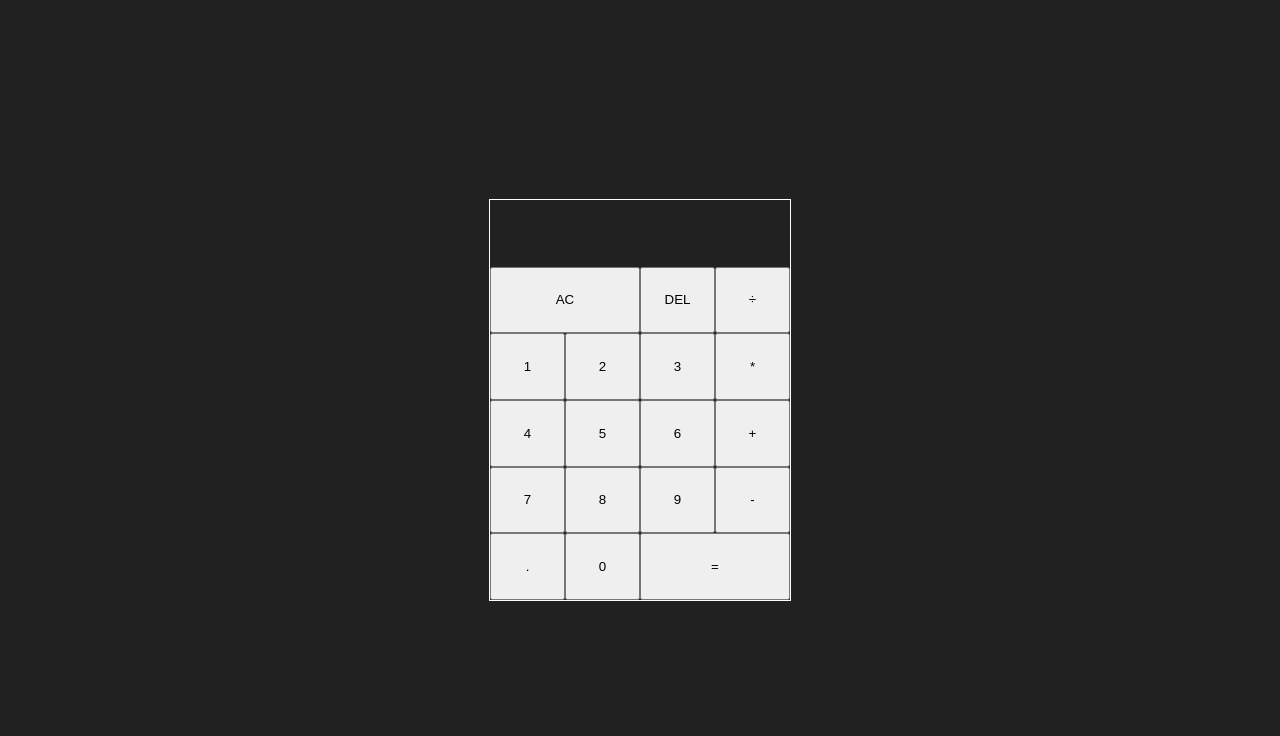
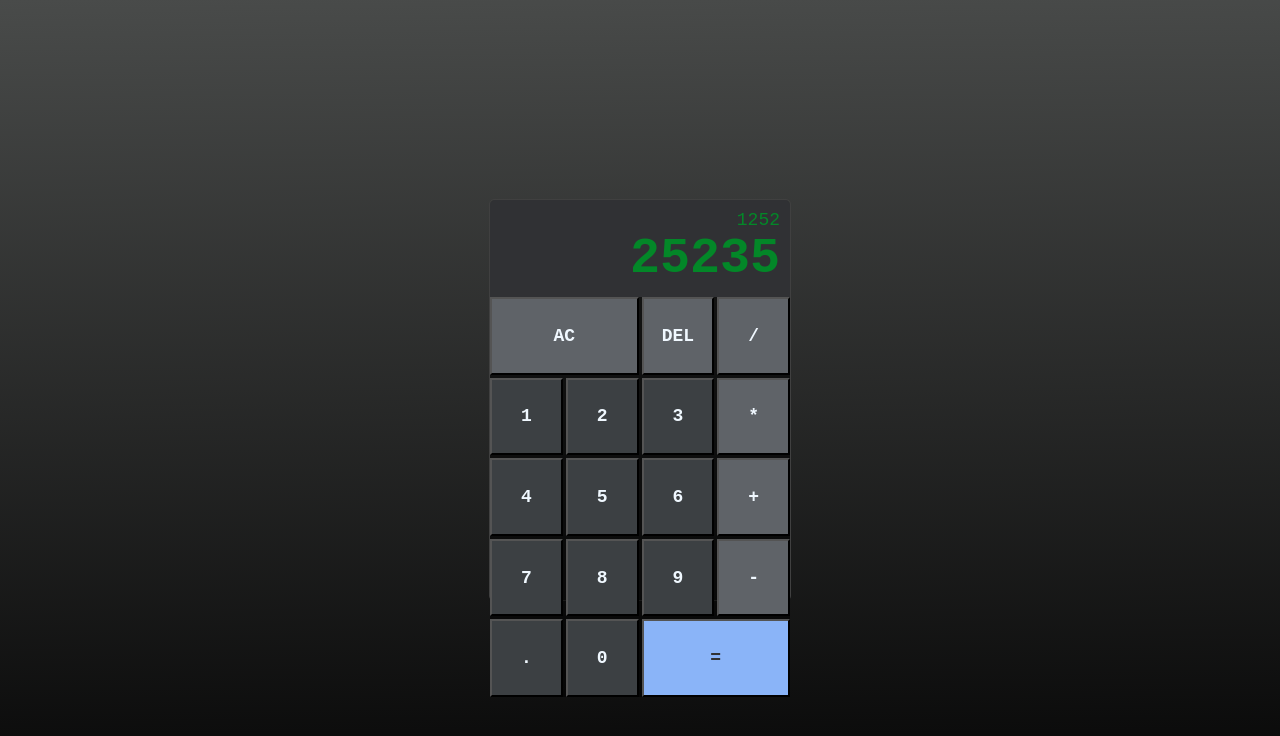
Before and after one commit to CristofherPablo/calculatorOdinProject, a plain HTML site: page index.html in a window 1280 px wide. Drawn offline with Linux system fonts and the light colour scheme.

Commit message:
Fix: reorder the buttons and style it again from zero

```diff
--- a/index.html
+++ b/index.html
@@ -5,30 +5,39 @@
     <meta name="viewport" content="width=device-width, initial-scale=1.0" />
     <link rel="stylesheet" href="style.css" />
     <script src="main.js" defer></script>
-    <link rel="shortcut icon" href="assets/calculatorIcon.png" type="image/x-icon">
+    <link
+      rel="shortcut icon"
+      href="assets/calculatorIcon.png"
+      type="image/x-icon"
+    />
     <title>Calculator</title>
   </head>
   <body>
     <div class="wrapper">
-        <div class="display"></div>
+      <div class="display">
+        <div class="previousValue">1252</div>
+        <div class="currentValue">25235</div>
+      </div>
+      <div class="buttons">
         <button class="reset">AC</button>
-        <button>DEL</button>
-        <button>&#247;</button>
-        <button>1</button>
-        <button>2</button>
-        <button>3</button>
-        <button>*</button>
-        <button>4</button>
-        <button>5</button>
-        <button>6</button>
-        <button>+</button>
-        <button>7</button>
-        <button>8</button>
-        <button>9</button>
-        <button>-</button>
-        <button>.</button>
-        <button>0</button>
+        <button class="delte">DEL</button>
+        <button class="operation">/</button>
+        <button class="number">1</button>
+        <button class="number">2</button>
+        <button class="number">3</button>
+        <button class="operation">*</button>
+        <button class="number">4</button>
+        <button class="number">5</button>
+        <button class="number">6</button>
+        <button class="operation">+</button>
+        <button class="number">7</button>
+        <button class="number">8</button>
+        <button class="number">9</button>
+        <button class="operation">-</button>
+        <button class="number">.</button>
+        <button class="number">0</button>
         <button class="iqual">=</button>
+      </div>
     </div>
   </body>
 </html>
--- a/style.css
+++ b/style.css
@@ -1,39 +1,76 @@
-html,
-body {
+* {
   margin: 0;
   padding: 0;
   font-size: 10px;
+  font-family: "Courier New", Courier, monospace;
 }
 
-body{
+body {
   display: flex;
-    width: 100vw;
-    height: 100vh;
   justify-content: center;
   align-items: center;
-    background-color: #212121;
+  height: 100vh;
+  background: rgb(73, 75, 74);
+  background: linear-gradient(
+    179deg,
+    rgba(73, 75, 74, 1) 0%,
+    rgba(6, 6, 6, 1) 100%
+  );
 }
 
-.wrapper{
-    display: grid;
-    grid-template-columns: 1fr 1fr 1fr 1fr;
-    grid-template-rows: 1fr 1fr 1fr 1fr 1fr 1fr;
-    width: 30rem;
-    height: 40rem;
-    border: 1px solid white;
+.wrapper {
+    border: 1px solid hsl(0, 0%, 25%);
+    border-radius: 5px;
+    width: 300px;
+    height: 400px;
 }
 
 .display{
-    grid-column-start: 1;
-    grid-column-end: 5;
+    background-color: #303134;
+    color: #038728;
+    padding: 1rem;
+    border-top-right-radius:5px ;
+    border-top-left-radius:5px ;
+}
+.display .previousValue{
+    font-size: large;
+    text-align: end;
 }
 
-.reset{
-    grid-column-start: 1;
-    grid-column-end: 3;
+.display .currentValue{
+    font-size: 5rem;
+    text-align: end;
+    font-weight: bold;
 }
 
-.iqual{
-    grid-column-start: 3;
-    grid-column-end: 5;
+.buttons{
+    height: 100%;
+    display: grid;
+    grid-template-columns: 1fr 1fr 1fr 1fr;
+    gap: 0.3rem;
+    background-color: rgba(0, 0, 0, 0.6);
+    border-bottom-right-radius:5px ;
+    border-bottom-left-radius:5px ;
 }
+
+.buttons button{
+    font-size: large;
+    font-weight: bold;
+    color: aliceblue;
+    background-color: #5f6368;
+    ;
+}
+
+.buttons .reset{
+    grid-column: span 2;
+}
+
+.buttons .iqual{
+    grid-column: span 2;
+    background-color: #8ab4f8;
+    color: #303134;
+}
+
+.buttons .number{
+    background-color: #3c4043;
+}
```
Lines whose indentation alone changed are shown as unchanged.
